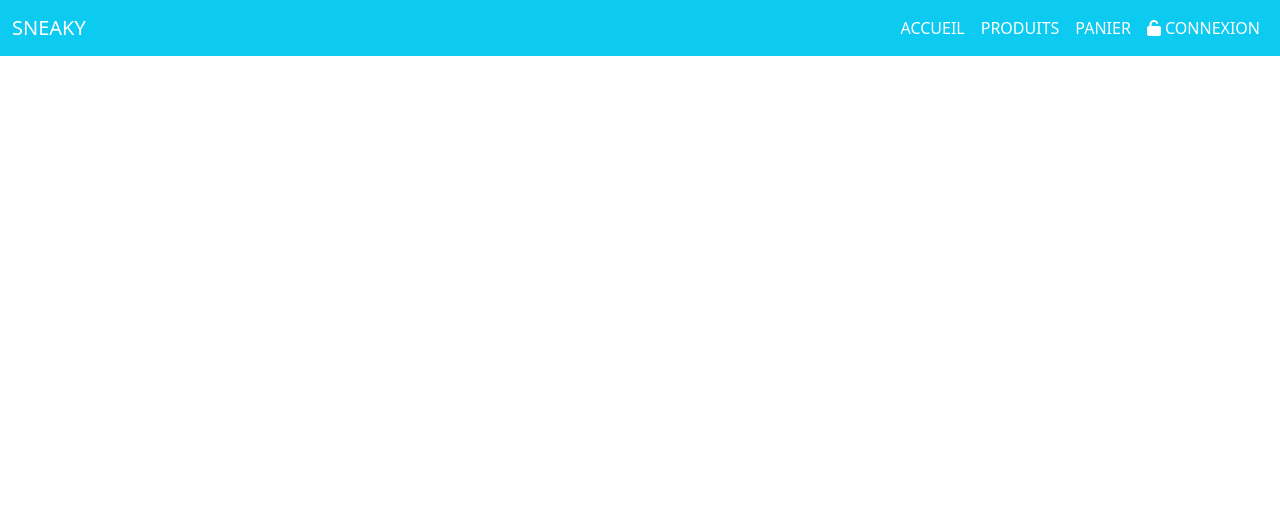
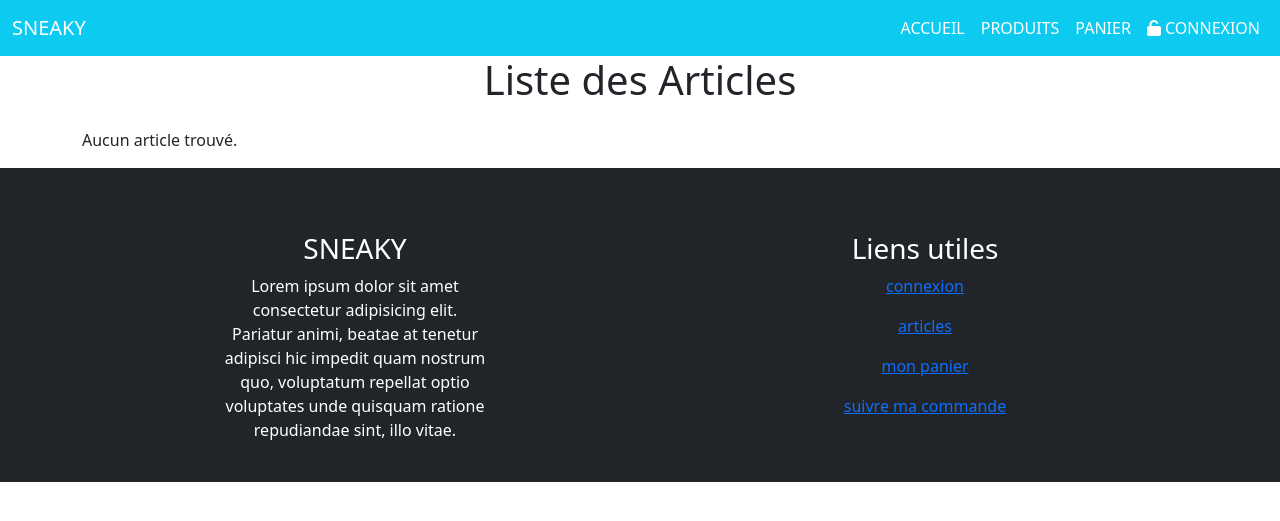
Before and after one commit to tarekdev95/sneaky, a Symfony app: template templates/main/index.html.twig in a window 1280 px wide. Shown: the top 521 px of the page. Run offline with Twig, Linux system fonts and the light colour scheme; the template is opened without the code that fills it, so the values that code supplies are empty; some libraries are stand-ins or nearby versions.

Commit message:
affichage d'articles dans l'accueil

```diff
--- a/composer.json
+++ b/composer.json
@@ -13,6 +13,7 @@
         "doctrine/doctrine-bundle": "^2.13",
         "doctrine/doctrine-migrations-bundle": "^3.3",
         "doctrine/orm": "^3.3",
+        "easycorp/easyadmin-bundle": "^4.14",
         "fzaninotto/faker": "^1.5",
         "phpdocumentor/reflection-docblock": "^5.4",
         "phpstan/phpdoc-parser": "^1.33",
--- a/config/bundles.php
+++ b/config/bundles.php
@@ -14,4 +14,5 @@ return [
     Symfony\Bundle\MonologBundle\MonologBundle::class => ['all' => true],
     Symfony\Bundle\MakerBundle\MakerBundle::class => ['dev' => true],
     Doctrine\Bundle\FixturesBundle\DoctrineFixturesBundle::class => ['dev' => true, 'test' => true],
+    EasyCorp\Bundle\EasyAdminBundle\EasyAdminBundle::class => ['all' => true],
 ];
--- a/src/DataFixtures/Articlesfixture.php
+++ b/src/DataFixtures/Articlesfixture.php
@@ -15,7 +15,7 @@ class Articlesfixture extends Fixture
         $faker = Factory::create();
 
         // Création de plusieurs articles
-        for ($j = 1; $j <= mt_rand(4, 6); $j++) {
+        for ($j = 1; $j <= mt_rand(10, 22); $j++) {
             // Création d'un nouvel article
             $articles = new Articles();
 
@@ -23,7 +23,7 @@ class Articlesfixture extends Fixture
             $articles->setName($faker->word()); // Génère un mot comme nom
             $articles->setPrice($faker->randomFloat(2,10,100)); // Génère un mot comme nom
             $articles->setbrand($faker->company()); // Génère un mot comme nom
-            $articles->setDetail('ceci'); // Génère un mot comme nom
+            $articles->setDetail($faker->randomLetter); // Génère un mot comme nom
             $articles->setImg("https://picsum.photos/id/" . mt_rand(1, 200) . "/275/400");
 
             // Persistance de l'article
--- a/src/Entity/Order.php
+++ b/src/Entity/Order.php
@@ -18,7 +18,7 @@ class Order
 
     #[ORM\ManyToOne(inversedBy: 'myorder')]
     #[ORM\JoinColumn(nullable: false)]
-    private ?users $user_name = null;
+    private ?Users $user_name = null;
 
     /**
      * @var Collection<int, articles>
--- a/templates/base.html.twig
+++ b/templates/base.html.twig
@@ -58,5 +58,29 @@
             </div>
         </nav>
         {% block body%} {% endblock%}
-    </body>
+        <!-- footer -->
+        <footer class="bg-dark text-white pt-5 pb-4">
+            <div class="container text-center text-md-left">
+                <div class="row text-center text-md-left">
+                    <div class="col-md-3 col-lg-3 col-xl-3 mx-auto mt-3">
+                        <h3>SNEAKY</h3>
+                        <P>
+                            Lorem ipsum dolor sit amet consectetur adipisicing elit. Pariatur animi, beatae at tenetur adipisci hic impedit
+                            quam nostrum quo, voluptatum repellat optio voluptates unde quisquam ratione repudiandae sint, illo vitae.
+                        </P>
+                    </div>
+                    <div class="col-md-3 col-lg-3 col-xl-3 mx-auto mt-3">
+                    <h3>Liens utiles</h3>
+                    <p> <a href="#">connexion</a>  </p>
+                    <p> <a href="#">articles</a>  </p>
+                    <p> <a href="#">mon panier</a>  </p>
+                    <p> <a href="#">suivre ma commande</a>  </p>
+
+                    </div>
+
+                </div>
+            </div>
+            </footer>
+
+</body>
 </html>
--- a/templates/main/index.html.twig
+++ b/templates/main/index.html.twig
@@ -3,5 +3,31 @@
 {% block title %}sneaky{% endblock %}
 
 {% block body %}
+<h1 class="text-center mb-4">Liste des Articles</h1>
+<div class="container d-flex justify-content-between  flex-wrap">
+    <div class="row">
+
+        {% for article in articles %}
+            <div class="col-md-4 mb-4">
+                <div class="card">
+                    <img src="{{ article.img }}" class="card-img-top" alt="{{ article.name }}">
+                    <div class="card-body">
+                        <h5 class="card-title">{{ article.name }}</h5>
+                        <p class="card-text">
+                            <strong>Prix :</strong> {{ article.price }} €<br>
+                            <strong>Marque :</strong> {{ article.brand }}<br>
+                            {{ article.detail|slice(0, 100) ~ '...' }}
+                        </p>
+                        <a href="#" class="btn btn-primary">Voir plus</a>
+                    </div>
+                </div>
+            </div>
+        {% else %}
+            <div class="col-12">
+                <p class="text-center">Aucun article trouvé.</p>
+            </div>
+        {% endfor %}
+    </div>
+</div>
 
 {% endblock %}
```
Also changed, not shown: src/Controller/Admin/easyadmincontrollerController.php (added, +46 -0 lines), src/Controller/MainController.php (+10 -2 lines), 2 other files.
